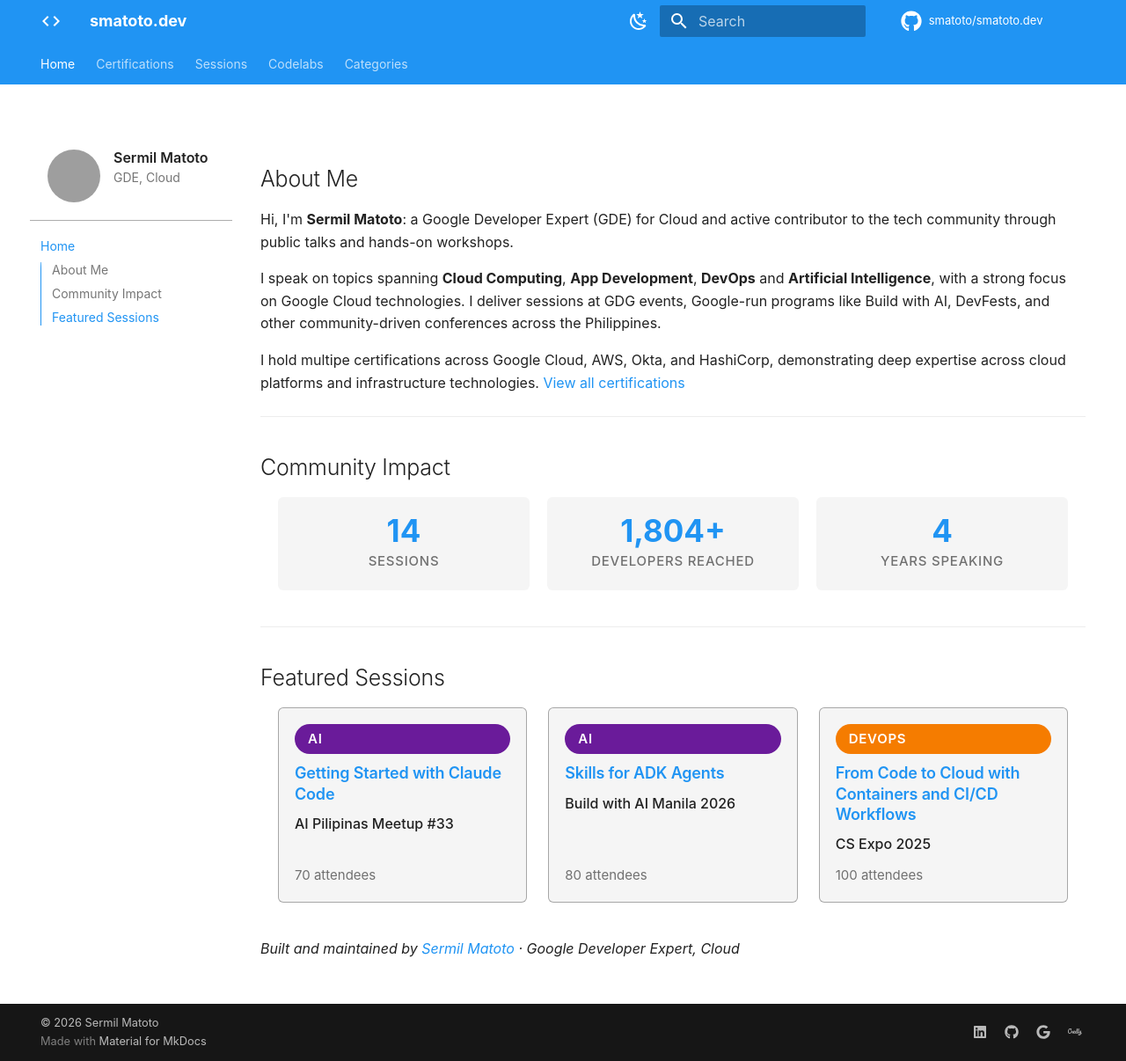
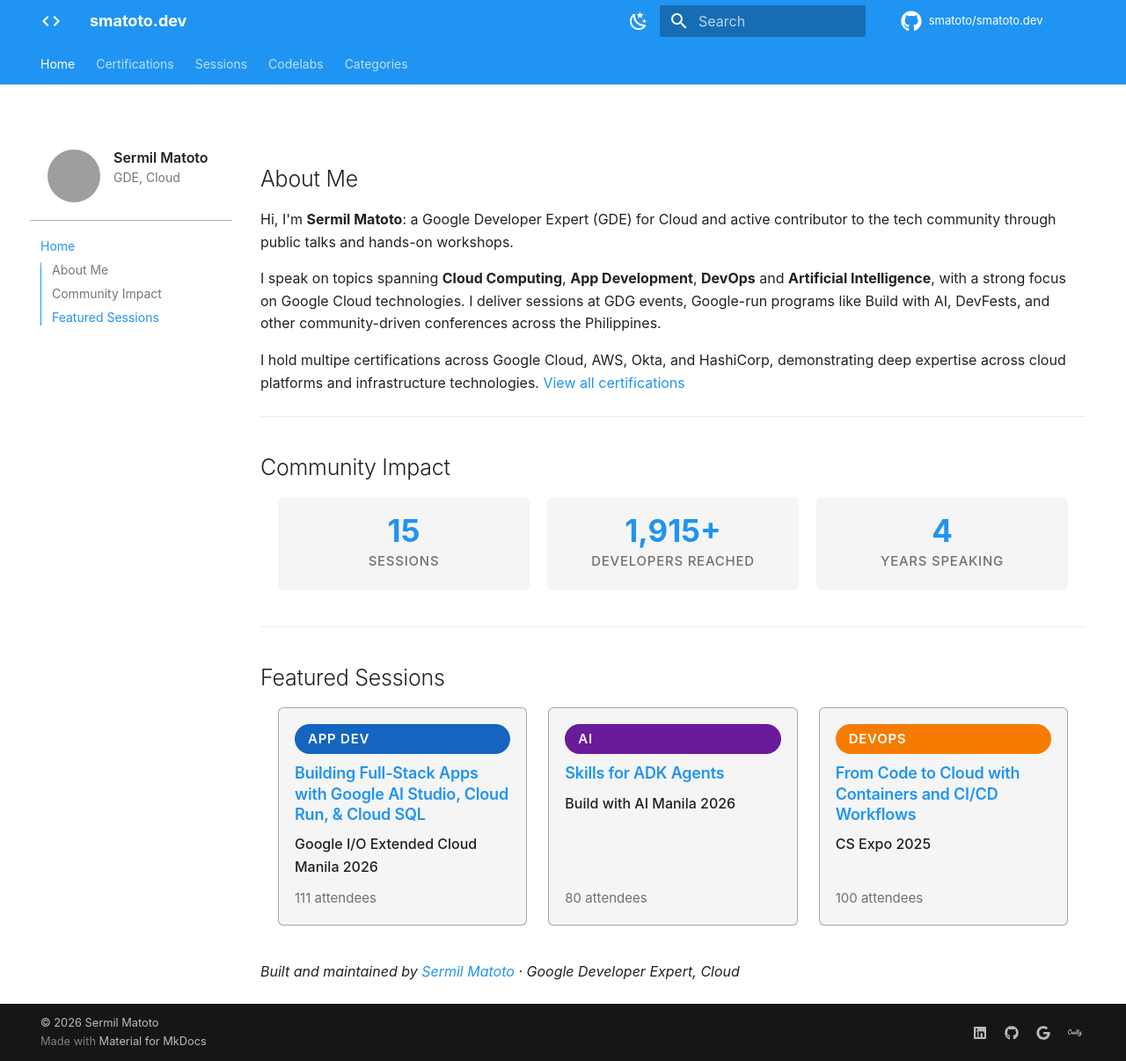
Before and after one commit to smatoto/smatoto.dev, an MkDocs documentation site: the page built from docs/index.md, in a window 1280 px wide and 1206 px high. Shown: the whole window at 88% size. Built offline with MkDocs 1.6.1 and Material for MkDocs 9.7.7, drawn with Linux system fonts in a browser that asks for light colours; some web fonts are replaced; comment, search, counter and statistics services are not loaded; grey boxes are pictures that could not be loaded.

Commit message:
docs: add T9 full-stack apps with AI Studio session
Add the 2026 session entry for "Building Full-Stack Apps with Google AI
Studio, Cloud Run, & Cloud SQL", delivered at Google I/O Extended Cloud
Manila 2026 (virtual, 111 attendees).

- New session file docs/2026/full-stack-apps-with-ai-studio.md with
  abstract, outline, and key takeaways, categorized under App Dev
- Add to the App Dev table in docs/categories.md
- Add to the 2026 nav section in mkdocs.yml
- Feature the session on the landing page, replacing the Claude Code
  session card
- Refresh impact stats via scripts/update_stats.py (15 sessions, 1,915
  developers reached)
- Drop the internal abstract note from template.md and the 2025 Gemini
  API session, since session pages are published publicly

```diff
--- a/docs/index.md
+++ b/docs/index.md
@@ -12,11 +12,11 @@
 
 <div class="stats-row">
   <div class="stat-card">
-    <div class="stat-number">14</div>
+    <div class="stat-number">15</div>
     <div class="stat-label">Sessions</div>
   </div>
   <div class="stat-card">
-    <div class="stat-number">1,804+</div>
+    <div class="stat-number">1,915+</div>
     <div class="stat-label">Developers Reached</div>
   </div>
   <div class="stat-card">
@@ -30,11 +30,11 @@
 ## Featured Sessions
 
 <div class="featured-grid">
-  <a href="./2026/claude-code-masterclass/" class="session-card">
-    <span class="category-badge ai">AI</span>
-    <h3>Getting Started with Claude Code</h3>
-    <span class="event-name">AI Pilipinas Meetup #33</span>
-    <div class="attendees">70 attendees</div>
+  <a href="./2026/full-stack-apps-with-ai-studio/" class="session-card">
+    <span class="category-badge app-dev">App Dev</span>
+    <h3>Building Full-Stack Apps with Google AI Studio, Cloud Run, &amp; Cloud SQL</h3>
+    <span class="event-name">Google I/O Extended Cloud Manila 2026</span>
+    <div class="attendees">111 attendees</div>
   </a>
 
   <a href="./2026/skills-for-adk-agents/" class="session-card">
--- a/mkdocs.yml
+++ b/mkdocs.yml
@@ -61,6 +61,7 @@
           - 2026/beyond-the-code.md
           - 2026/skills-for-adk-agents.md
           - 2026/claude-code-masterclass.md
+          - 2026/full-stack-apps-with-ai-studio.md
       - 2025:
           - 2025/coding-with-jules.md
           - 2025/containers-and-cicd.md
```
Also changed, not shown: docs/2025/intro-to-gemini-api.md (+0 -2 lines), docs/2026/full-stack-apps-with-ai-studio.md (added, +71 -0 lines), docs/categories.md (+1 -0 lines), template.md (+0 -2 lines).
